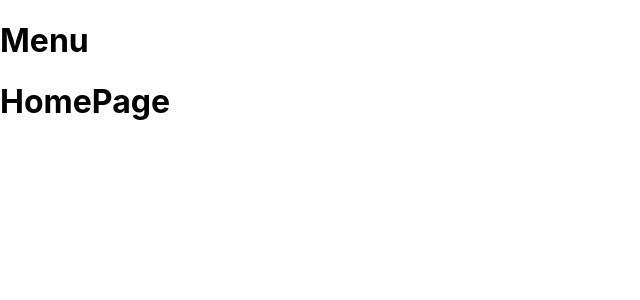
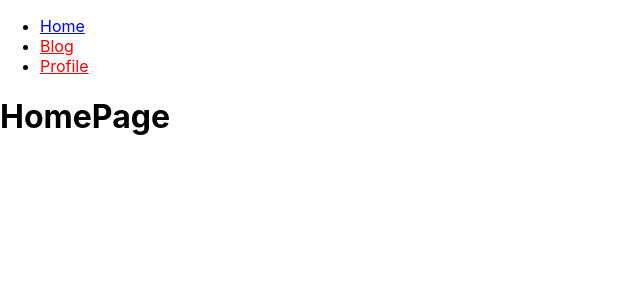
Before and after one commit to ivantabera/react-router, a React (Create React App) app: page /blog in a window 1280 px wide. Shown: the top 300 px of the page, without its empty margins (0-640 px from the left). Built offline with nearby package versions, Linux system fonts and the light colour scheme.

Commit message:
Se realizo la navegacion mediante NavLink y rutas dinamicas

```diff
--- a/src/menu/Menu.js
+++ b/src/menu/Menu.js
@@ -1,7 +1,41 @@
 import React from "react";
+import {NavLink} from "react-router-dom";
 export const Menu = () => {
 
     return(
-        <h1>Menu</h1>
+        <nav>
+            <ul>
+                {
+                    routes.map(route => (
+                        <li>
+                            <NavLink
+                                style={({isActive}) => ({
+                                    color: isActive ? 'blue' : 'red'
+                                })}
+                                to={route.to}
+                            >
+                                {route.text}
+                            </NavLink>
+                        </li>
+                    ))
+                }
+            </ul>
+        </nav>
     )
 }
+
+const routes = [];
+routes.push(
+    {
+        to: '/',
+        text: 'Home'
+    },
+    {
+        to: '/blog',
+        text: 'Blog'
+    },
+    {
+        to: '/profile',
+        text: 'Profile'
+    }
+)
```
